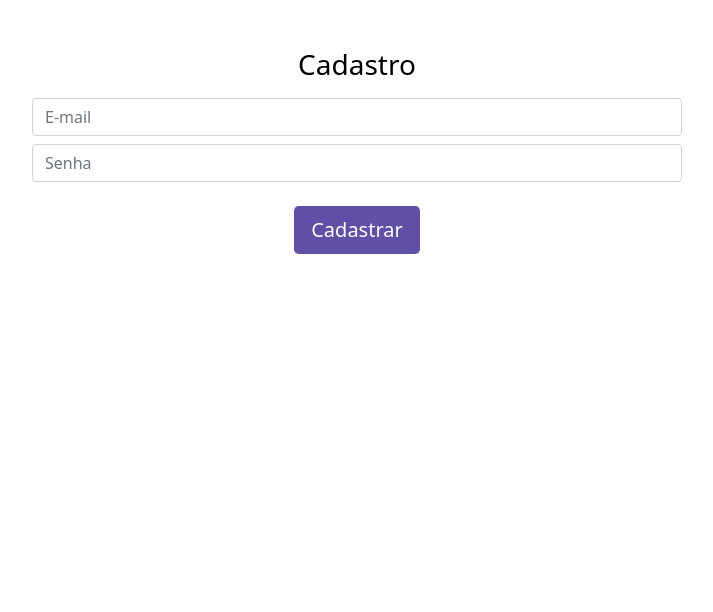
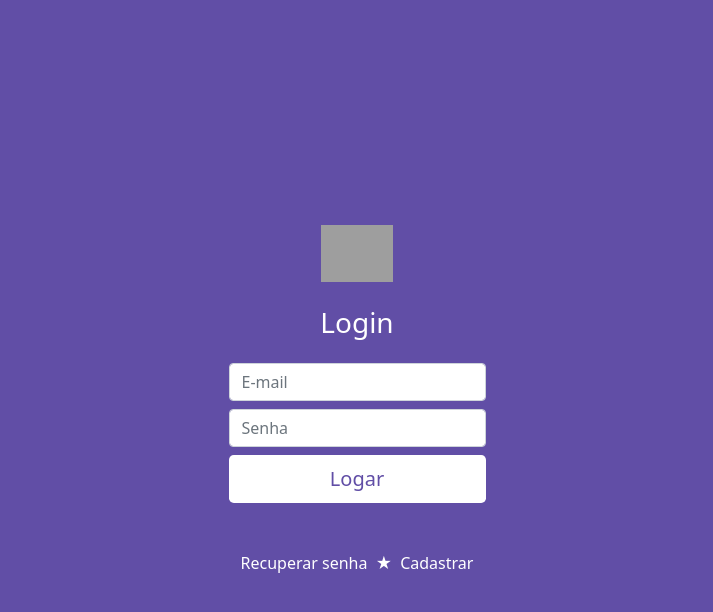
Before and after one commit to joao-damorim/reactjs-firebase-bootstrap, a React (Create React App) app in the folder eventos/eventos/: page / in a window 1280 px wide. Shown: the top 612 px of the page, without its empty margins (283-996 px from the left). Built offline with nearby package versions, Linux system fonts and the light colour scheme; grey boxes are pictures that could not be loaded.

Commit message:
Criação das rotas usando react-route-dom, navegação e Link.

```diff
--- a/eventos/eventos/package.json
+++ b/eventos/eventos/package.json
@@ -9,6 +9,7 @@
     "firebase": "^9.6.2",
     "react": "^17.0.2",
     "react-dom": "^17.0.2",
+    "react-router-dom": "^6.2.1",
     "react-scripts": "5.0.0",
     "web-vitals": "^2.1.3"
   },
--- a/eventos/eventos/src/App.js
+++ b/eventos/eventos/src/App.js
@@ -1,9 +1,8 @@
+import React from 'react';
+import AppRoute from './routes';
 
-
-function App() {
+export default function App() {
   return (
-    <h1>Olá!</h1>
+    <AppRoute/>
   );
 }
-
-export default App;
--- /dev/null
+++ b/eventos/eventos/src/routes.js
@@ -0,0 +1,17 @@
+import React from "react";
+import { Route, Routes } from "react-router-dom";
+
+import Login from "./view/login/";
+import NovoUsuario from "./view/usuario-novo/";
+
+
+const AppRoute = () => {
+   return(
+            <Routes>
+                <Route element = { <Login/> }  path="/"/>
+                <Route element = { <NovoUsuario/> }  path="/novousuario" />
+            </Routes>
+   )
+}
+
+export default AppRoute;
--- a/eventos/eventos/src/view/login/index.js
+++ b/eventos/eventos/src/view/login/index.js
@@ -1,5 +1,7 @@
 import React, { useState } from 'react';
 import './login.css';
+import { Link } from 'react-router-dom';
+
 import firebase from '../../config/firebase';
 import 'firebase/compat/auth';
 
@@ -8,9 +10,6 @@ function Login() {
     const [email, setEmail] = useState();
     const [senha, setSenha] = useState();
     const [msgTipo, setMsgTipo] = useState();
-
-
-
 
     function Logar(){
         firebase.auth().signInWithEmailAndPassword(email, senha).then(resultado => {
@@ -43,7 +42,7 @@ function Login() {
                     <div className="opcoes-login mt-5 text-center">
                         <a href="#" className="mx-2">Recuperar senha</a>
                         <span className="text-white">&#9733;</span>
-                        <a href="#" className="mx-2">Cadastrar</a>
+                        <Link to='novousuario' className="mx-2">Cadastrar</Link>
                     </div>
                 </form>
             </div>
```
Also changed, not shown: eventos/eventos/src/index.js (+11 -6 lines), 1 other file (tests, documents, lock files or other folders).
